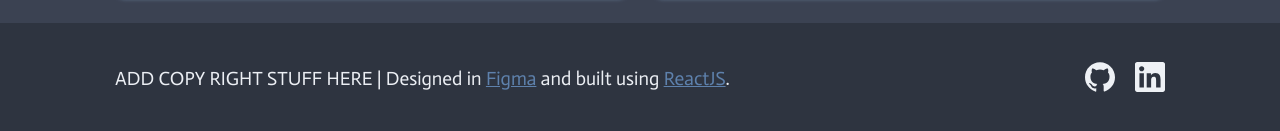
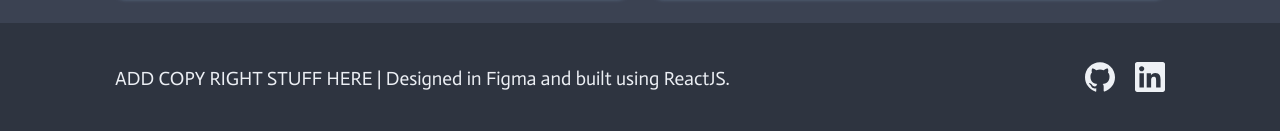
Before and after one commit to hkattt/portfolio, a React (Vite) app in the folder portfolio/: page / in a window 1280 px wide. Shown: the part 1385-1516 px from the top of the page. Built offline with nearby package versions, Linux system fonts and the light colour scheme.

Commit message:
Adding links to projects. Improving link styles

```diff
--- a/portfolio/src/Content/Projects/Project/Project.tsx
+++ b/portfolio/src/Content/Projects/Project/Project.tsx
@@ -1,3 +1,5 @@
+import { ReactNode } from "react";
+
 import styles from "./Project.module.css"
 
 interface Link {
@@ -14,7 +16,7 @@ interface Technology {
 interface ProjectProp {
     title: string;
     links: Link[];
-    description: string;
+    description: ReactNode;
     technologies: Technology[];
 }
 
@@ -27,7 +29,7 @@ function Project({title, links, description, technologies}: ProjectProp) {
                     {
                         links.map((link, index) => (
                             <li key={index}>
-                                <a className={styles.link} href={link.link} target="_blank">
+                                <a className={styles.link} href={link.link} target="_blank" rel="noopener noreferrer">
                                     <img src={link.src} alt={link.alt}/>
                                 </a>
                             </li>
--- a/portfolio/src/Content/Projects/Projects.tsx
+++ b/portfolio/src/Content/Projects/Projects.tsx
@@ -17,7 +17,9 @@ const projects = [
                 alt: "Github Logo"
             },
         ],
-        description: "Interrogation is a murder-mystery game created for GitHub Game Off 2024.",
+        description: <>
+            Interrogation is a murder-mystery game created for <a href="https://itch.io/jam/game-off-2024" target="_blank" rel="noopener noreferrer">GitHub Game Off 2024</a>.
+        </>,
         technologies: [
             {
                 src: "godotengine.svg",
@@ -34,7 +36,9 @@ const projects = [
                 alt: "Github Logo"
             },
         ],
-        description: "Reimplemented Aaron Hertzmann's Fast Paint Texture algorithm. The program generates images with a hand-painted appearance from a provided source image.",
+        description: <>
+            Reimplemented Aaron Hertzmann's Fast Paint Texture algorithm. The program generates images with a hand-painted appearance from a provided source image.
+        </>,
         technologies: [
             {
                 src: "cplusplus.svg",
--- a/portfolio/src/Footer/Footer.module.css
+++ b/portfolio/src/Footer/Footer.module.css
@@ -17,14 +17,6 @@
     font-size: 1.2rem;
 }
 
-.text a {
-    color: var(--accent-primary);
-}
-
-.text a:hover {
-    color: var(--accent-tertiary);
-}
-
 .socials {
     display: flex;
     margin-left: auto;
--- a/portfolio/src/Footer/Footer.tsx
+++ b/portfolio/src/Footer/Footer.tsx
@@ -5,13 +5,13 @@ function Footer() {
         <footer className={styles.footer}>
             <div className={styles.content}>
                 <p className={styles.text}>
-                    ADD COPY RIGHT STUFF HERE | Designed in <a href="https://www.figma.com" target="_blank">Figma</a> and built using <a href="https://react.dev/" target="_blank">ReactJS</a>.
+                    ADD COPY RIGHT STUFF HERE | Designed in <a href="https://www.figma.com" target="_blank" rel="noopener noreferrer">Figma</a> and built using <a href="https://react.dev/" target="_blank" rel="noopener noreferrer">ReactJS</a>.
                 </p>
                 <div className={styles.socials}>
-                    <a className={styles.social} href="https://github.com/hkattt" target="_blank">
+                    <a className={styles.social} href="https://github.com/hkattt" target="_blank" rel="noopener noreferrer">
                         <img className={styles.icon} src="github.svg" alt="GitHub Logo"/>
                     </a>
-                    <a className={styles.social} href="https://www.linkedin.com/in/hugo-kat/" target="_blank">
+                    <a className={styles.social} href="https://www.linkedin.com/in/hugo-kat/" target="_blank" rel="noopener noreferrer">
                         <img className={styles.icon} src="linkedin.svg" alt="LinkedIn Logo"/>
                     </a>
                 </div>
--- a/portfolio/src/index.css
+++ b/portfolio/src/index.css
@@ -59,3 +59,13 @@ ul {
   padding: 0;
   list-style: none;
 }
+
+a {
+  color: var(--font-primary);
+  font-weight: bold;
+  text-decoration: none;
+}
+
+a:hover {
+  color: var(--accent-primary);
+}
```
